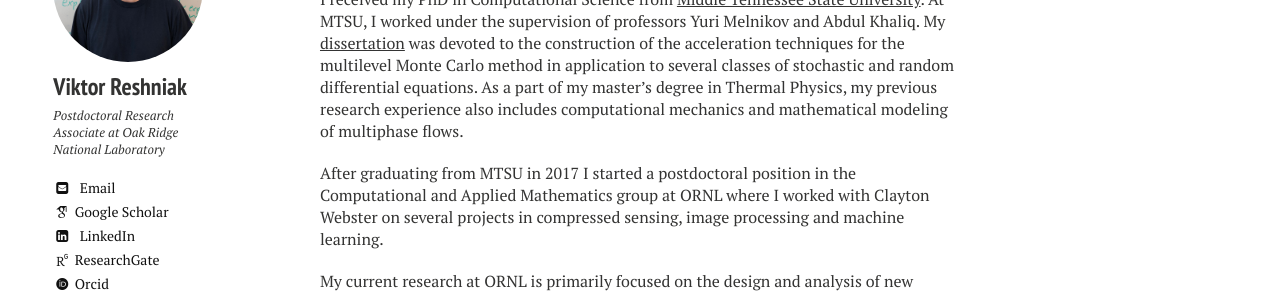
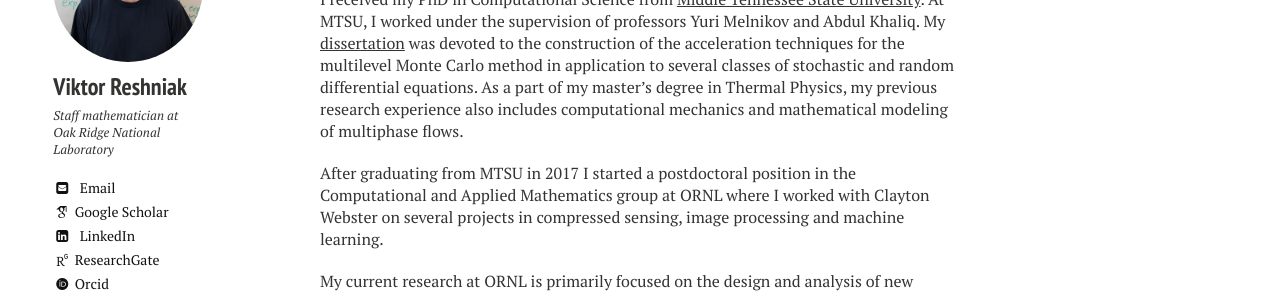
Before and after one commit to vreshniak/vreshniak.github.io, a Jekyll site: the page built from index.md, in a window 1280 px wide. Shown: the part 252-547 px from the top of the page. Built offline with Jekyll 4.4.1, drawn with Linux system fonts in a browser that asks for light colours; nearby versions of some CDN libraries; some web fonts are replaced.

Commit message:
Update _config.yml

```diff
--- a/_config.yml
+++ b/_config.yml
@@ -11,7 +11,7 @@ owner:
   ornl_logo: ornl_logo.jpg
   mtsu_logo: mtsu_logo.jpg
   dnu_logo: dnu_logo.png
-  bio: Postdoctoral Research Associate at Oak Ridge National Laboratory #"A brief description of yourself."
+  bio: Staff mathematician at Oak Ridge National Laboratory #"A brief description of yourself."
   email: reshniakv@ornl.gov #emailaddress
   # Do not include the @ symbol in your Twitter username
   twitter: #username
```
